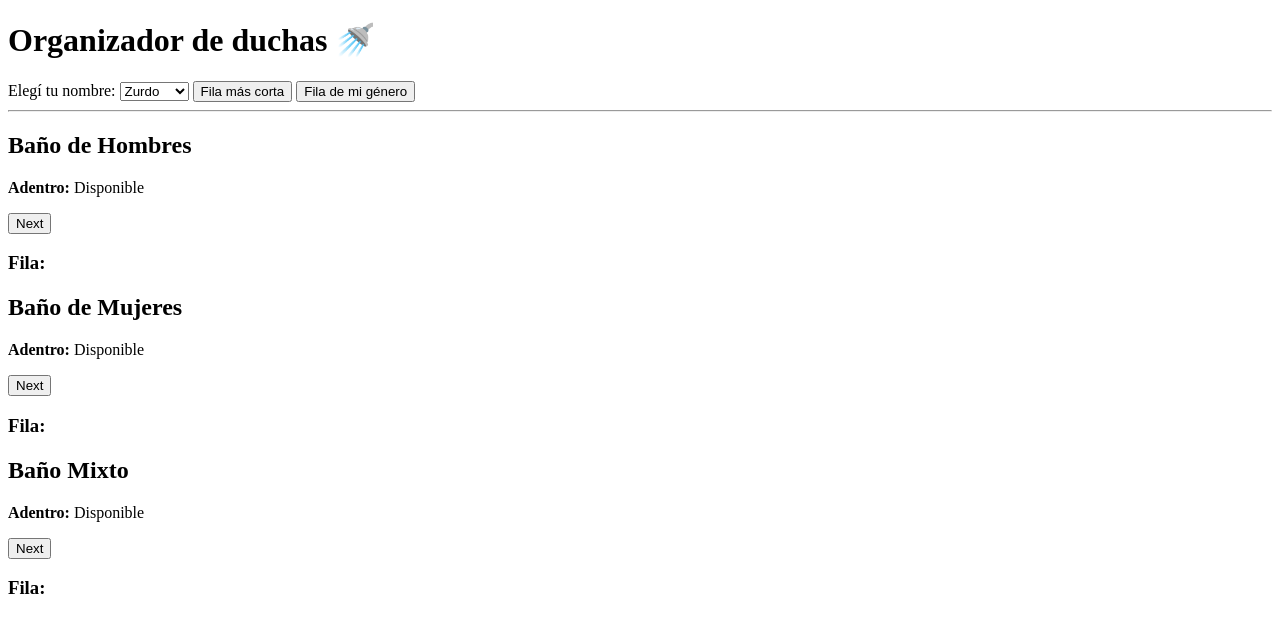
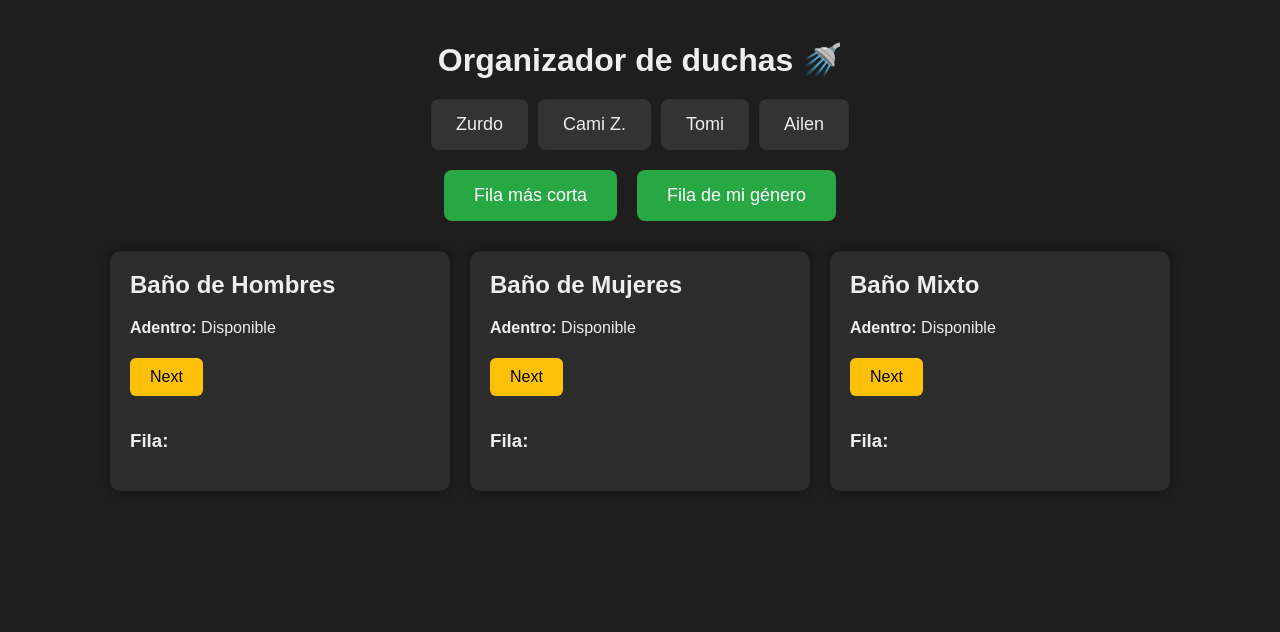
Before and after one commit to MatiasCerioni/MatiasCerioni.github.io, a plain HTML site: page index.html in a window 1280 px wide. Both pictures are taken after a click on the button "Fila más corta". Drawn offline with Linux system fonts and the light colour scheme; no server answers.

Commit message:
Actualización grande
1) Embellecer
2) Botón de cancelar mi puesto
3) Matriz de nombres

```diff
--- a/index.html
+++ b/index.html
@@ -3,12 +3,115 @@
 <head>
   <meta charset="UTF-8">
   <title>Shower Queues</title>
+  <style>
+    body {
+      background-color: #1e1e1e;
+      color: #eee;
+      font-family: Arial, sans-serif;
+      margin: 0;
+      padding: 20px;
+    }
+    h1 {
+      text-align: center;
+      margin-bottom: 20px;
+    }
+    .name-buttons {
+      display: flex;
+      justify-content: center;
+      gap: 10px;
+      margin-bottom: 20px;
+      flex-wrap: wrap;
+    }
+    .name-button {
+      padding: 15px 25px;
+      font-size: 18px;
+      border: none;
+      border-radius: 8px;
+      cursor: pointer;
+      background-color: #333;
+      color: #eee;
+      transition: background 0.2s;
+    }
+    .name-button:hover {
+      background-color: #555;
+    }
+    .name-button.selected {
+      background-color: #007bff;
+      color: white;
+    }
+    .queue-buttons {
+      display: flex;
+      justify-content: center;
+      gap: 20px;
+      margin-bottom: 30px;
+    }
+    .queue-buttons button {
+      padding: 15px 30px;
+      font-size: 18px;
+      border: none;
+      border-radius: 8px;
+      cursor: pointer;
+      background-color: #28a745;
+      color: white;
+      transition: background 0.2s;
+    }
+    .queue-buttons button:hover {
+      background-color: #218838;
+    }
+    .bathrooms {
+      display: flex;
+      flex-wrap: wrap;
+      gap: 20px;
+      justify-content: center;
+    }
+    .bathroom {
+      background-color: #2c2c2c;
+      padding: 20px;
+      border-radius: 10px;
+      width: 300px;
+      box-shadow: 0 0 10px rgba(0,0,0,0.5);
+    }
+    .bathroom h2 {
+      margin-top: 0;
+    }
+    .bathroom button {
+      margin-top: 5px;
+      margin-bottom: 15px;
+      padding: 10px 20px;
+      font-size: 16px;
+      border: none;
+      border-radius: 6px;
+      cursor: pointer;
+      background-color: #ffc107;
+      color: black;
+      transition: background 0.2s;
+    }
+    .bathroom button:hover {
+      background-color: #e0a800;
+    }
+    ul {
+      list-style: none;
+      padding: 0;
+      font-size: 18px;
+    }
+    li {
+      margin-bottom: 8px;
+      display: flex;
+      justify-content: space-between;
+      align-items: center;
+    }
+    .cancel-btn {
+      cursor: pointer;
+      margin-left: 10px;
+      color: red;
+      font-size: 20px;
+    }
+  </style>
+
   <script type="module">
-    // Import Firebase
     import { initializeApp } from "https://www.gstatic.com/firebasejs/10.13.1/firebase-app.js";
     import { getDatabase, ref, get, set, push, remove, onValue } from "https://www.gstatic.com/firebasejs/10.13.1/firebase-database.js";
 
-    // Your Firebase config
     const firebaseConfig = {
       apiKey: "AIzaSyB6FfbVvSNZKWhuY3_N4pO_x6dCRr-p5is",
       authDomain: "shower-queues.firebaseapp.com",
@@ -19,11 +122,9 @@
       appId: "1:189760261495:web:2d0d223e749f70b7f2a572"
     };
 
-    // Init Firebase
     const app = initializeApp(firebaseConfig);
     const db = getDatabase(app);
 
-    // Fixed names and genders
     const users = {
       "Zurdo": "M",
       "Cami Z.": "F",
@@ -31,27 +132,35 @@
       "Ailen": "F"
     };
 
-    // Dropdown setup
+    let selectedName = null;
+
+    // Setup name buttons
     window.addEventListener("DOMContentLoaded", () => {
-      const select = document.getElementById("nameSelect");
+      const container = document.getElementById("nameButtons");
       Object.keys(users).forEach(name => {
-        const opt = document.createElement("option");
-        opt.value = name;
-        opt.textContent = name;
-        select.appendChild(opt);
+        const btn = document.createElement("button");
+        btn.textContent = name;
+        btn.className = "name-button";
+        btn.onclick = () => {
+          document.querySelectorAll(".name-button").forEach(b => b.classList.remove("selected"));
+          btn.classList.add("selected");
+          selectedName = name;
+        };
+        container.appendChild(btn);
       });
     });
 
-    // Utility: get current HH:MM
     function getCurrentTime() {
       const now = new Date();
       return now.toTimeString().slice(0,5);
     }
 
-    // Add to queue
     async function joinQueue(type) {
-      const name = document.getElementById("nameSelect").value;
-      const gender = users[name];
+      if (!selectedName) {
+        alert("Elegí un nombre primero!");
+        return;
+      }
+      const gender = users[selectedName];
       const time = getCurrentTime();
 
       const bathroomsRef = ref(db, "bathrooms");
@@ -63,31 +172,23 @@
       if (!bathrooms.any) bathrooms.any = { current: null, queue: {} };
 
       let targetBathroom = null;
-
       if (type === "shortest") {
-        // Pick the shortest valid queue
-        let candidates = [];
-        if (gender === "M") candidates = ["men","any"];
-        if (gender === "F") candidates = ["women","any"];
-
+        let candidates = gender === "M" ? ["men","any"] : ["women","any"];
         targetBathroom = candidates.reduce((minBath, b) => {
           const len = bathrooms[b].queue ? Object.keys(bathrooms[b].queue).length : 0;
           const minLen = bathrooms[minBath].queue ? Object.keys(bathrooms[minBath].queue).length : 0;
           return len < minLen ? b : minBath;
         }, candidates[0]);
       } else if (type === "gender") {
-        targetBathroom = (gender === "M") ? "men" : "women";
+        targetBathroom = gender === "M" ? "men" : "women";
       }
 
-      // Add to chosen queue
       const queueRef = ref(db, `bathrooms/${targetBathroom}/queue`);
-      push(queueRef, { name, time });
+      push(queueRef, { name: selectedName, signupTime: time });
     }
-
     window.joinShortest = () => joinQueue("shortest");
     window.joinGender = () => joinQueue("gender");
 
-    // Move to next
     async function nextPerson(bathroom) {
       const bathRef = ref(db, `bathrooms/${bathroom}`);
       const snapshot = await get(bathRef);
@@ -101,39 +202,41 @@
         if (keys.length > 0) {
           const firstKey = keys[0];
           const person = bath.queue[firstKey];
-          next = {
-            name: person.name,
-            time: getCurrentTime()   // overwrite with "entry time"
-          };
+          next = { name: person.name, time: getCurrentTime() }; // entry time
           newQueue = { ...bath.queue };
           delete newQueue[firstKey];
         }
       }
 
-      await set(bathRef, {
-        current: next,
-        queue: newQueue
-      });
+      await set(bathRef, { current: next, queue: newQueue });
     }
     window.nextPerson = nextPerson;
 
-    // Listen for updates and render
+    async function cancelEntry(bathroom, key) {
+      const entryRef = ref(db, `bathrooms/${bathroom}/queue/${key}`);
+      await remove(entryRef);
+    }
+    window.cancelEntry = cancelEntry;
+
     const baths = ["men","women","any"];
     baths.forEach(b => {
       const bathRef = ref(db, `bathrooms/${b}`);
       onValue(bathRef, snapshot => {
         const data = snapshot.val() || { current: null, queue: {} };
-        // Current occupant
         document.getElementById(`${b}-current`).textContent =
           data.current ? `${data.current.name} (${data.current.time})` : "Disponible";
 
-        // Queue
         const ul = document.getElementById(`${b}-queue`);
         ul.innerHTML = "";
         for (const key in data.queue) {
           const entry = data.queue[key];
           const li = document.createElement("li");
-          li.textContent = `${entry.name} (${entry.time})`;
+          li.textContent = `${entry.name} (${entry.signupTime})`;
+          const cancel = document.createElement("span");
+          cancel.textContent = "❌";
+          cancel.className = "cancel-btn";
+          cancel.onclick = () => cancelEntry(b, key);
+          li.appendChild(cancel);
           ul.appendChild(li);
         }
       });
@@ -143,14 +246,15 @@
 <body>
   <h1>Organizador de duchas 🚿</h1>
 
-  <label for="nameSelect">Elegí tu nombre:</label>
-  <select id="nameSelect"></select>
+  <div class="name-buttons" id="nameButtons"></div>
+
+  <div class="queue-buttons">
     <button onclick="joinShortest()">Fila más corta</button>
     <button onclick="joinGender()">Fila de mi género</button>
+  </div>
 
-  <hr>
-
-  <div>
+  <div class="bathrooms">
+    <div class="bathroom">
       <h2>Baño de Hombres</h2>
       <p><strong>Adentro:</strong> <span id="men-current">Disponible</span></p>
       <button onclick="nextPerson('men')">Next</button>
@@ -158,7 +262,7 @@
       <ul id="men-queue"></ul>
     </div>
 
-  <div>
+    <div class="bathroom">
       <h2>Baño de Mujeres</h2>
       <p><strong>Adentro:</strong> <span id="women-current">Disponible</span></p>
       <button onclick="nextPerson('women')">Next</button>
@@ -166,12 +270,13 @@
       <ul id="women-queue"></ul>
     </div>
 
-  <div>
+    <div class="bathroom">
       <h2>Baño Mixto</h2>
       <p><strong>Adentro:</strong> <span id="any-current">Disponible</span></p>
       <button onclick="nextPerson('any')">Next</button>
       <h3>Fila:</h3>
       <ul id="any-queue"></ul>
     </div>
+  </div>
 </body>
 </html>
```
Lines whose indentation alone changed are shown as unchanged.
